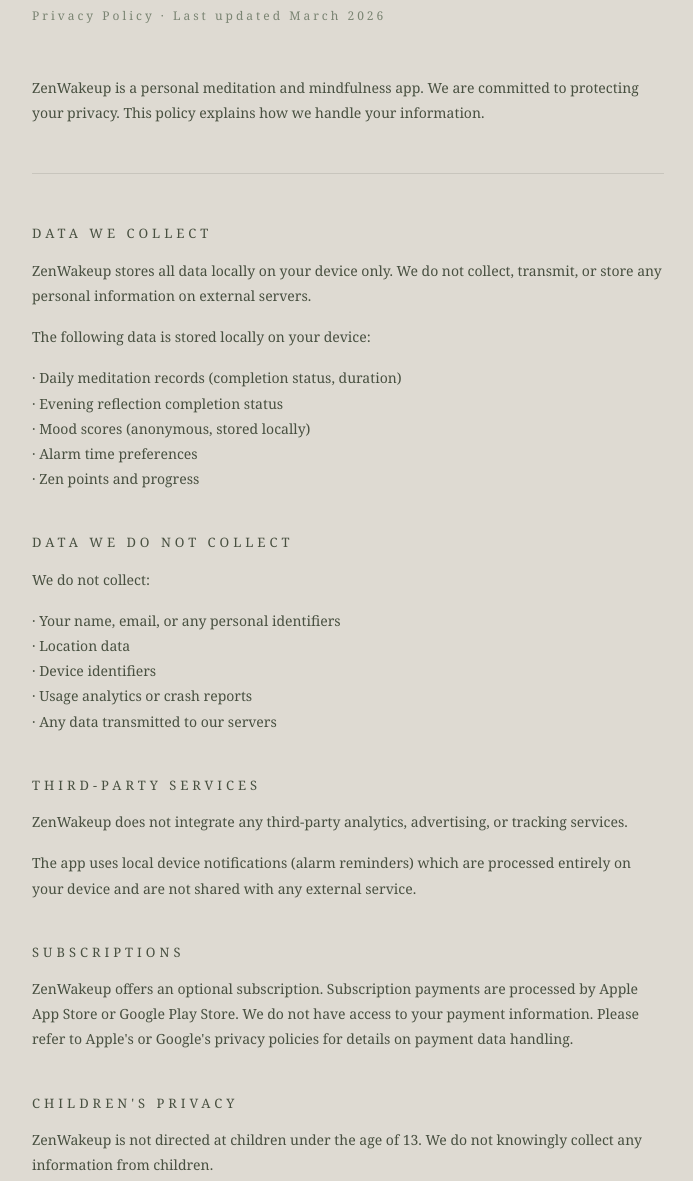
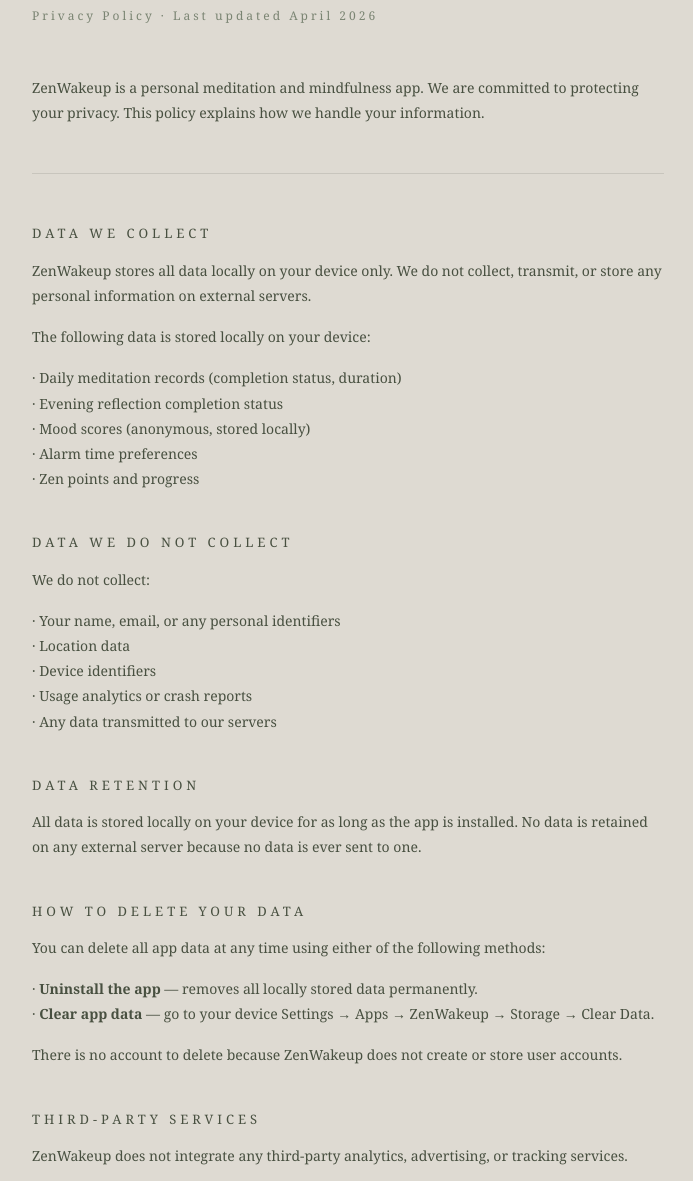
Before and after one commit to gaotiancheng816-ui/ZenWakeup, a website: page privacy/index.html in a window 1280 px wide. Shown: the part 113-1294 px from the top of the page, without its empty margins (292-985 px from the left). Drawn offline with Linux system fonts and the light colour scheme.

Commit message:
fix: privacy policy — add data retention and deletion sections for Google Play

```diff
--- a/privacy/index.html
+++ b/privacy/index.html
@@ -58,7 +58,7 @@
 <body>
 
   <h1>ZenWakeup</h1>
-  <div class="sub">Privacy Policy · Last updated March 2026</div>
+  <div class="sub">Privacy Policy · Last updated April 2026</div>
 
   <p>ZenWakeup is a personal meditation and mindfulness app. We are committed to protecting your privacy. This policy explains how we handle your information.</p>
 
@@ -80,6 +80,15 @@
      · Device identifiers<br/>
      · Usage analytics or crash reports<br/>
      · Any data transmitted to our servers</p>
+
+  <h2>DATA RETENTION</h2>
+  <p>All data is stored locally on your device for as long as the app is installed. No data is retained on any external server because no data is ever sent to one.</p>
+
+  <h2>HOW TO DELETE YOUR DATA</h2>
+  <p>You can delete all app data at any time using either of the following methods:</p>
+  <p>· <strong>Uninstall the app</strong> — removes all locally stored data permanently.<br/>
+     · <strong>Clear app data</strong> — go to your device Settings → Apps → ZenWakeup → Storage → Clear Data.</p>
+  <p>There is no account to delete because ZenWakeup does not create or store user accounts.</p>
 
   <h2>THIRD-PARTY SERVICES</h2>
   <p>ZenWakeup does not integrate any third-party analytics, advertising, or tracking services.</p>
```
